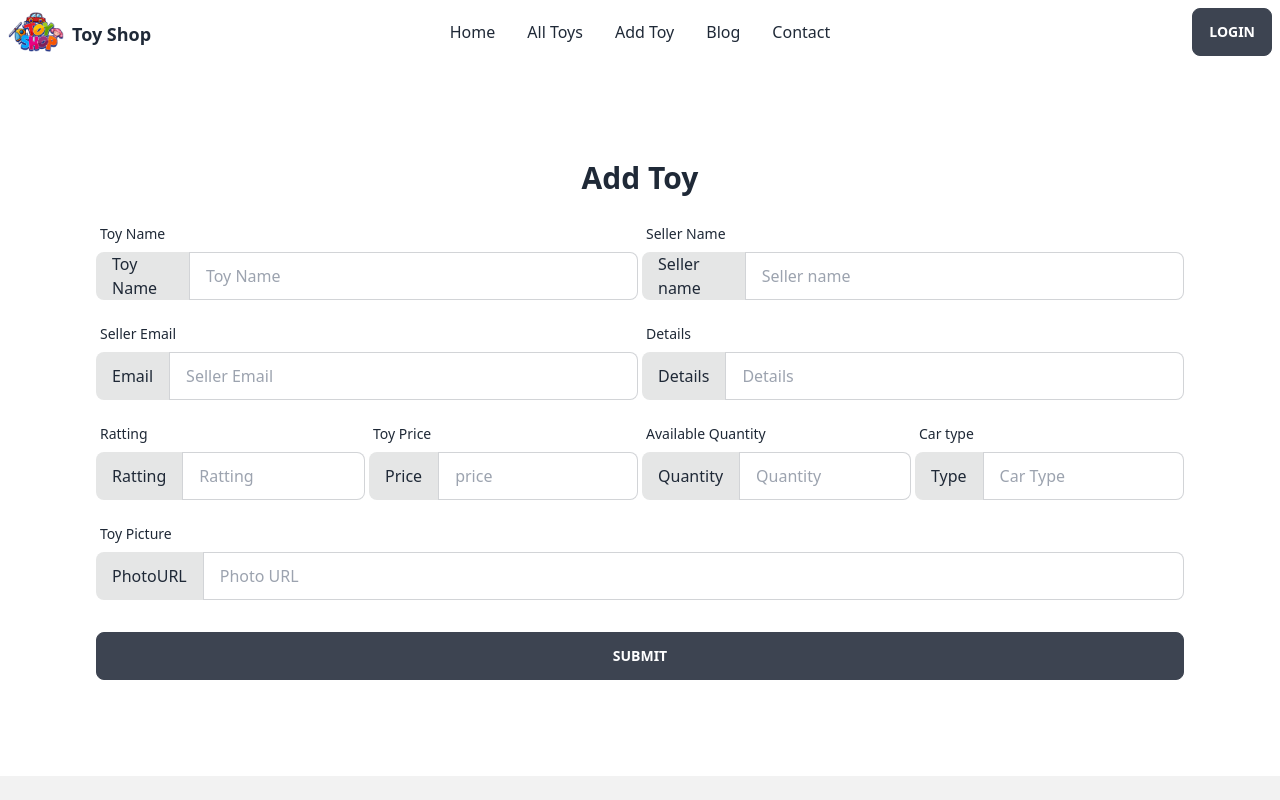
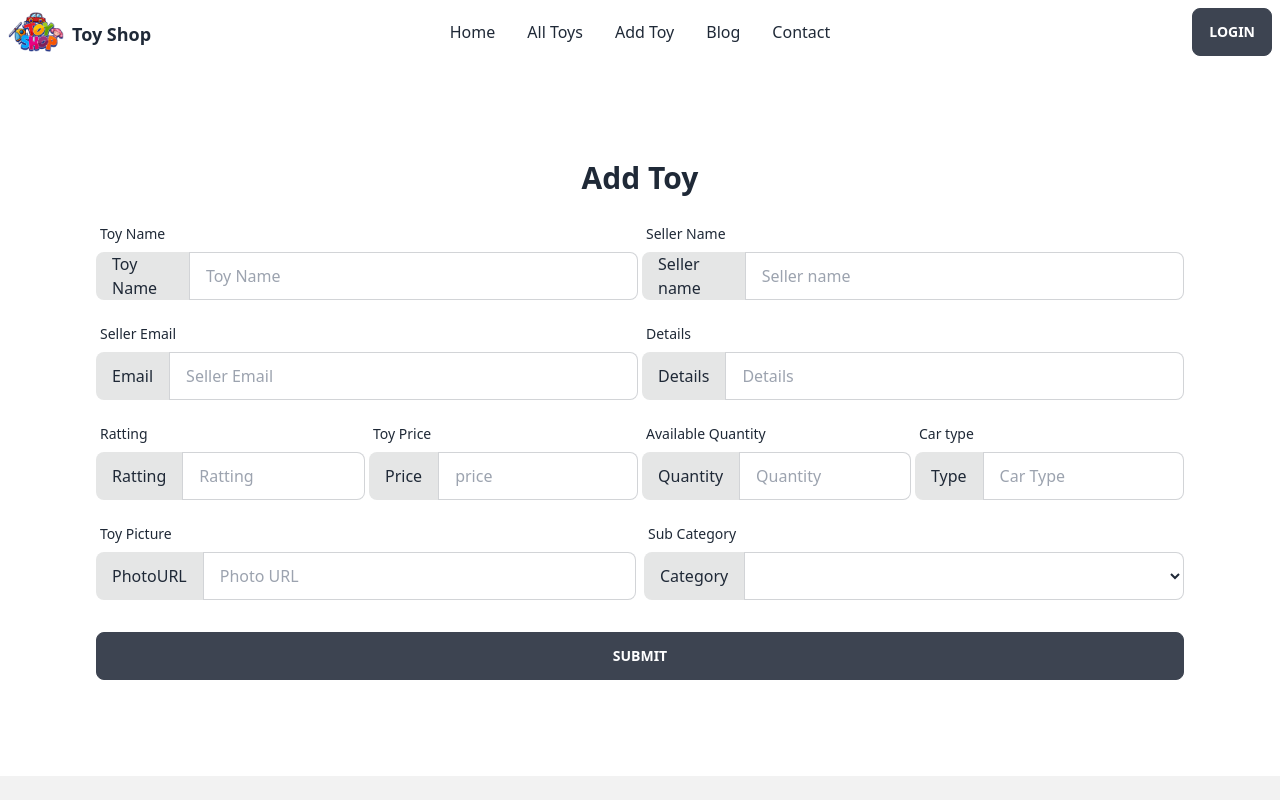
Before and after one commit to Armans07/toy-market-client, a React (Vite) app: page /addtoy in a window 1280 px wide. Shown: the top 800 px of the page. Built offline with nearby package versions, Linux system fonts and the light colour scheme; no server answers.

Commit message:
added sub categoty

```diff
--- a/package.json
+++ b/package.json
@@ -19,7 +19,8 @@
     "react-hook-form": "^7.43.9",
     "react-icons": "^4.8.0",
     "react-router-dom": "^6.11.2",
-    "sort-by": "^1.2.0"
+    "sort-by": "^1.2.0",
+    "sweetalert2": "^11.7.5"
   },
   "devDependencies": {
     "@types/react": "^18.0.28",
--- a/src/Pages/AddToy/AddToy.jsx
+++ b/src/Pages/AddToy/AddToy.jsx
@@ -1,13 +1,23 @@
 import { useContext } from "react";
 import { AuthContext } from "../../AuthProvider/AuthProvider";
 import { useForm } from "react-hook-form";
-
 
 const AddToy = () => {
     const { user } = useContext(AuthContext)
 
     const { register, handleSubmit, watch, formState: { errors } } = useForm();
-    const onSubmit = data => console.log(data);
+    const onSubmit = (data) => {
+        fetch("http://localhost:5000/addtoy", {
+            method: "POST",
+            headers: { 'Content-Type': 'application/json' },
+            body: JSON.stringify(data)
+        })
+            .then(res => res.json())
+            .then(result => {
+                console.log(result);
+            })
+        console.log(data);
+    }
 
     return (
         <div className='p-24'>
@@ -34,7 +44,6 @@ const AddToy = () => {
                         </label>
                     </div>
                 </div>
-                {/* form supplier and taste row */}
                 <div className='md:flex gap-1 mb-4'>
                     <div className="form-control md:w-1/2">
                         <label className="label">
@@ -55,7 +64,6 @@ const AddToy = () => {
                         </label>
                     </div>
                 </div>
-                {/* form category and details row */}
                 <div className='md:flex gap-1 mb-4'>
                     <div className="form-control md:w-1/2">
                         <label className="label">
@@ -94,9 +102,8 @@ const AddToy = () => {
                         </label>
                     </div>
                 </div>
-                {/* form row */}
-                <div className='mb-8'>
-                    <div className="form-control w-full">
+                <div className='flex gap-2 mb-8'>
+                    <div className="form-control w-1/2">
                         <label className="label">
                             <span className="label-text">Toy Picture</span>
                         </label>
@@ -105,7 +112,24 @@ const AddToy = () => {
                             <input type="text" placeholder="Photo URL" className="input input-bordered w-full" {...register("photoURL")} />
                         </label>
                     </div>
+                    <div className="form-control w-1/2">
+                        <label className="label">
+                            <span className="label-text">Sub Category</span>
+                        </label>
+                        <label className="input-group">
+                            <span>Category</span>
+                            <select className="input input-bordered w-full" {...register("category")}>
+
+                                <option></option>
+                                <option value="science kits">science kits</option>
+                                <option value="math learning toys">math learning toys</option>
+                                <option value="engineering kits">engineering kits</option>
+
+                            </select>
+                        </label>
+                    </div>
                 </div>
+
                 <input type="submit" value="Submit" className='btn btn-block' />
             </form>
         </div>
--- a/src/Pages/AllToys/AllToys.jsx
+++ b/src/Pages/AllToys/AllToys.jsx
@@ -1,10 +1,47 @@
-import React from 'react';
+import React, { useEffect, useState } from 'react';
+import AllToysCard from '../AllToysCard/AllToysCard';
 
 const AllToys = () => {
+    const [toys, setToys] = useState([]);
+
+    useEffect(() => {
+        fetch("http://localhost:5000/alltoy")
+            .then(res => res.json())
+            .then(result => {
+                setToys(result)
+            });
+    }, [])
+
     return (
-        <div>
-        <h2>All Toys Here</h2>
-        </div>
+            <div className='container mx-auto'>
+                <h2 className="text-5xl"></h2>
+                <div className="overflow-x-auto w-full">
+                    <table className="table w-full">
+                        {/* head */}
+                        <thead>
+                            <tr>
+                                <th>Toy Name</th>
+                                <th>Sub-Category</th>
+                                <th>Price</th>
+                                <th>Availble Quantity</th>
+                                <th>
+
+                                </th>
+                            </tr>
+                        </thead>
+                        <tbody>
+                            {
+                                toys?.map(toy => <AllToysCard
+                                    toy={toy}>
+
+                                </AllToysCard>)
+                            }
+
+                        </tbody>
+
+                    </table>
+                </div>
+            </div>
     );
 };
 
--- /dev/null
+++ b/src/Pages/AllToysCard/AllToysCard.jsx
@@ -0,0 +1,19 @@
+import React from 'react';
+
+const AllToysCard = ({ toy }) => {
+    const { toyPrice, toyName, availableQuantity, category} = toy
+    return (
+        <tr>
+
+            <td> {toyName}</td>
+            <td>{category}</td>
+            <td>$ {toyPrice}</td>
+            <td>{availableQuantity}</td>
+            <td>
+                <button onClick={() => handleBookingConfirm(_id)} className="btn btn-ghost btn-xs">View Details</button></td>
+
+        </tr>
+    );
+};
+
+export default AllToysCard;
--- a/src/Pages/Home/Home.jsx
+++ b/src/Pages/Home/Home.jsx
@@ -3,6 +3,7 @@ import Banner from './Banner';
 import PhotGallery from './PhotoGallery/PhotGallery';
 import ExtraSection from './ExtraSection/ExtraSection';
 const Home = () => {
+
     return (
         <div>
             <Banner></Banner>
--- a/src/Routes/Routes.jsx
+++ b/src/Routes/Routes.jsx
@@ -34,7 +34,7 @@ const router = createBrowserRouter([
                 element: <AllToys></AllToys>
             },
             {
-                path: 'addtoy',
+                path: '/addtoy',
                 element: <AddToy></AddToy>
             }
         ]
```
Also changed, not shown: 1 other file (tests, documents, lock files or other folders).
